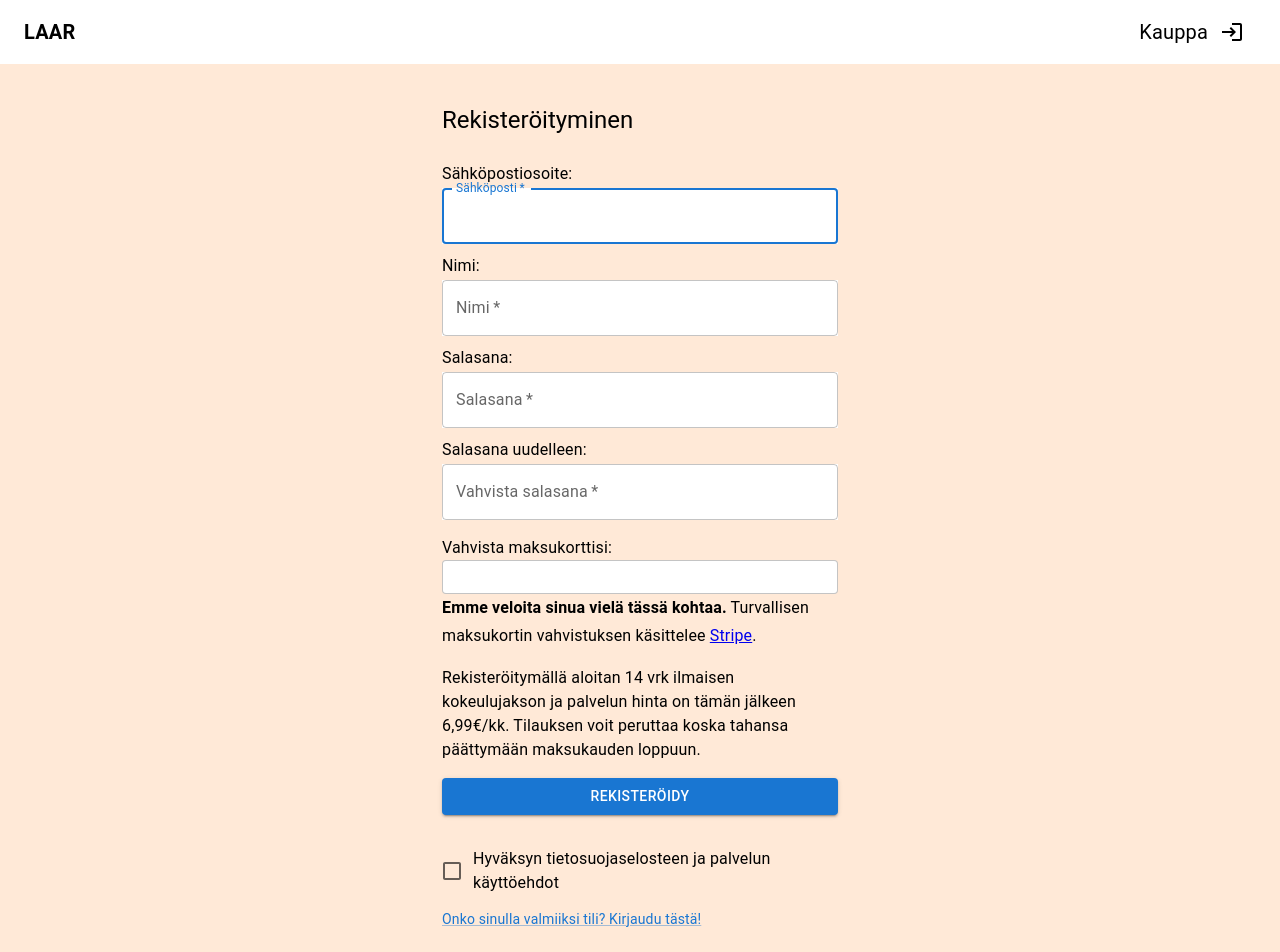
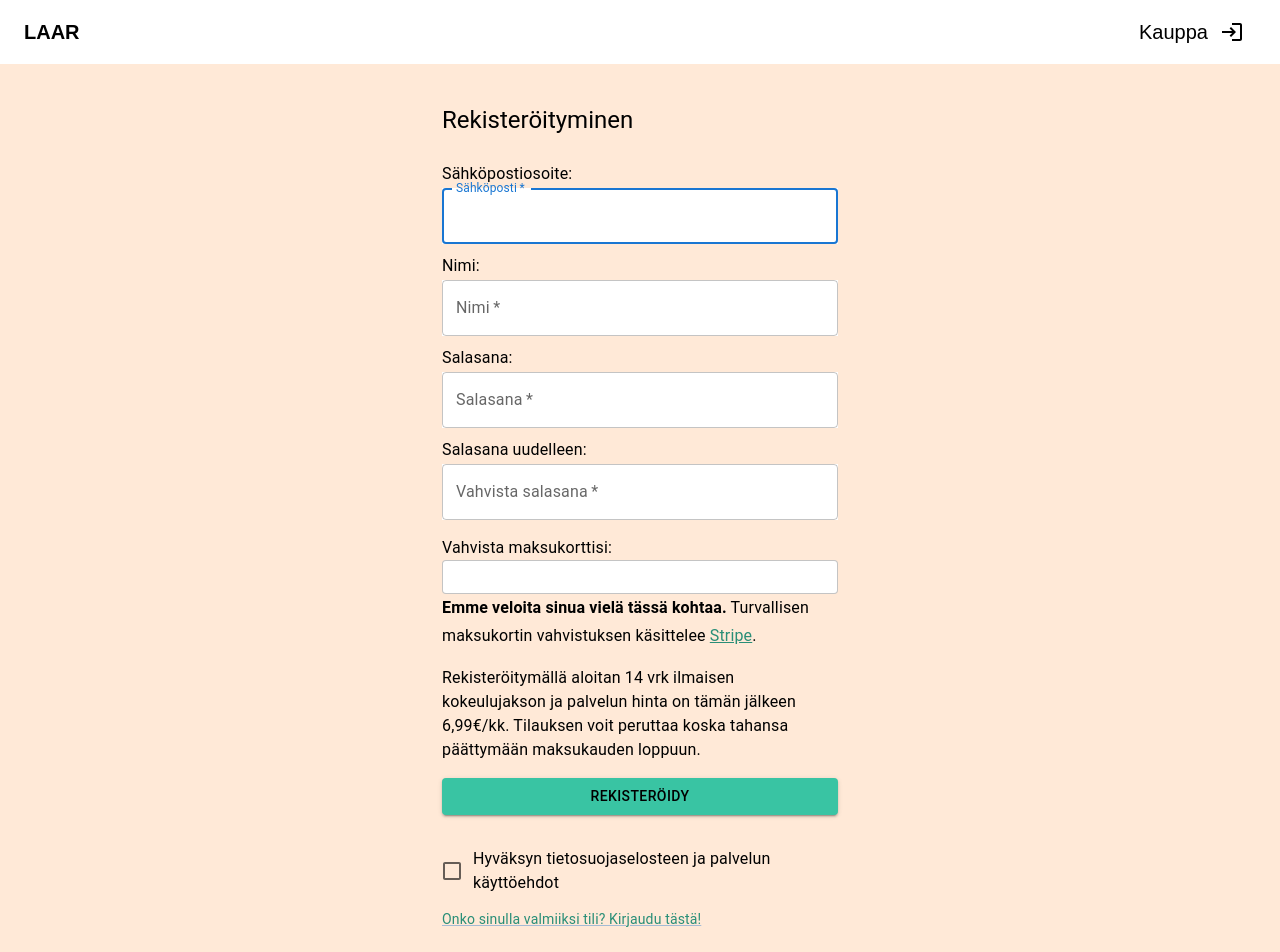
Before and after one commit to Lapsen-Arki/LAAR2, a React (Vite) app in the folder frontend/: page /register in a window 1280 px wide. Shown: the top 952 px of the page. Built offline with nearby package versions, Linux system fonts and the light colour scheme.

Commit message:
Button color, themeMui

```diff
--- a/frontend/src/components/Layout/Header.tsx
+++ b/frontend/src/components/Layout/Header.tsx
@@ -1,4 +1,5 @@
 import * as React from 'react';
+import { headingTheme, paragraphTheme } from './themeMUI';
 import { Link } from 'react-router-dom';
 import {
 	AppBar,
@@ -13,6 +14,7 @@ import {
 import MenuIcon from '@mui/icons-material/Menu';
 import LoginIcon from '@mui/icons-material/Login';
 import AccountCircle from '@mui/icons-material/AccountCircle';
+import { ThemeProvider } from '@mui/material/styles';
 
 export default function Header() {
 	const [auth] = React.useState(false);
@@ -29,9 +31,10 @@ export default function Header() {
 	return (
 		<header>
 			<Box sx={{ flexGrow: 1 }}>
+				<ThemeProvider theme={headingTheme}>
 					<AppBar position='fixed' sx={{ width: '100%' }}>
 						<Toolbar>
-						<Typography variant='h6'component={Link} to='/' sx={{ flexGrow: 1, textDecoration: 'none' }}>
+							<Typography variant='h6' component={Link} to='/' sx={{ flexGrow: 1, textDecoration: 'none' }}>
 								LAAR
 							</Typography>
 							<Box sx={{ display: { xs: 'block', md: 'none' } }}>
@@ -48,7 +51,7 @@ export default function Header() {
 							</Box>
 
 							<Box sx={{ display: { xs: 'none', md: 'block' } }}>
-							<Typography variant='h6'component={Link} to='/' sx={{ flexGrow: 1, textDecoration: 'none', fontWeight: 'normal', color: 'black' }}>
+								<Typography variant='h6'component={Link} to='/' sx={{ flexGrow: 1, textDecoration: 'none', fontWeight: 'normal' }}>
 									Kauppa
 								</Typography>
 							</Box>
@@ -68,6 +71,7 @@ export default function Header() {
 							)}
 						</Toolbar>
 					</AppBar>
+				</ThemeProvider>
 			</Box>
 		</header>
 	);
--- /dev/null
+++ b/frontend/src/components/Layout/themeMUI.tsx
@@ -0,0 +1,45 @@
+import { createTheme } from '@mui/material/styles';
+
+const headingTheme = createTheme({
+    typography: {
+      fontFamily: [
+        'Righteous',
+        'sans-serif',
+      ].join(','),
+    },
+    palette: {
+      primary: {
+        main: '#000000',
+      },
+    },
+    components: {
+      MuiTypography: {
+        styleOverrides: {
+          root: {
+            textDecoration: 'none',
+            fontWeight: 'bold',
+            color: '#000000',
+          },
+        },
+      },
+    },
+  });
+
+
+const paragraphTheme = createTheme({
+    typography: {
+      fontFamily: [
+        'Quicksand',
+        'sans-serif',
+      ].join(','),
+    },
+    palette: {
+      primary: {
+        main: '#000000',
+      },
+    },
+  });
+
+
+
+export {headingTheme, paragraphTheme};
--- a/frontend/src/views/Auth/Login.tsx
+++ b/frontend/src/views/Auth/Login.tsx
@@ -115,7 +115,7 @@ const Login: React.FC = (): JSX.Element => {
           }
           label="Muista minut"
         />
-        <Button type="submit" fullWidth variant="contained" color="primary">
+        <Button type="submit" fullWidth variant="contained" color="primary" sx={{ backgroundColor: '#39C4A3', color: '#000000'}}>
           Kirjaudu sisään
         </Button>
         <Typography
@@ -134,7 +134,7 @@ const Login: React.FC = (): JSX.Element => {
         >
           {errorMessage}
         </Typography>
-        <Link href="/register" variant="body2">
+        <Link href="/register" variant="body2" sx={{ color: '#298E77'}}>
           Eikö sinulla ole tiliä? Luo tili tästä!
         </Link>
       </form>
--- a/frontend/src/views/Auth/Register.tsx
+++ b/frontend/src/views/Auth/Register.tsx
@@ -190,6 +190,9 @@ export default function Register() {
           variant="subtitle1"
           sx={{
             marginBottom: 2,
+            a: {
+              color: '#298E77',
+            },
           }}
         >
           <b>Emme veloita sinua vielä tässä kohtaa.</b> Turvallisen maksukortin
@@ -208,7 +211,7 @@ export default function Register() {
           päättymään maksukauden loppuun.
         </Typography>
         {/* Repeat for other fields like password, confirm password, etc. */}
-        <Button type="submit" fullWidth variant="contained" color="primary">
+        <Button type="submit" fullWidth variant="contained" color="primary" sx={{ backgroundColor: '#39C4A3', color: '#000000'}}>
           Rekisteröidy
         </Button>
         <Typography sx={{ color: "red", marginBottom: 2, marginTop: 2 }}>
@@ -228,7 +231,7 @@ export default function Register() {
           }
           label="Hyväksyn tietosuojaselosteen ja palvelun käyttöehdot"
         />
-        <Link href="/login" variant="body2">
+        <Link href="/login" variant="body2" sx={{ color: '#298E77'}}>
           <p>Onko sinulla valmiiksi tili? Kirjaudu tästä!</p>
         </Link>
       </form>
--- a/frontend/src/views/TimeBlocking.tsx
+++ b/frontend/src/views/TimeBlocking.tsx
@@ -136,7 +136,7 @@ const TimeBlock = () => {
   return (
     <div className="timeBlocking">
       <div className="select">
-      <FormControl sx={{ m: 1, minWidth: 220 }}>
+      <FormControl sx={{ m: 1, minWidth: 220, backgroundColor: '#FFFFFF' }}>
         <InputLabel id="select-child">Lapsi</InputLabel>
         <Select
           labelId="select-child"
```
Lines whose indentation alone changed are shown as unchanged.
